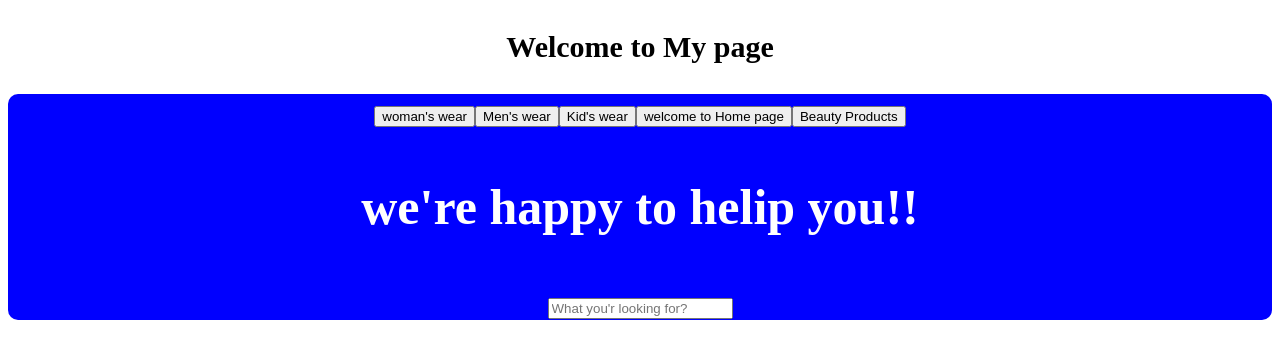
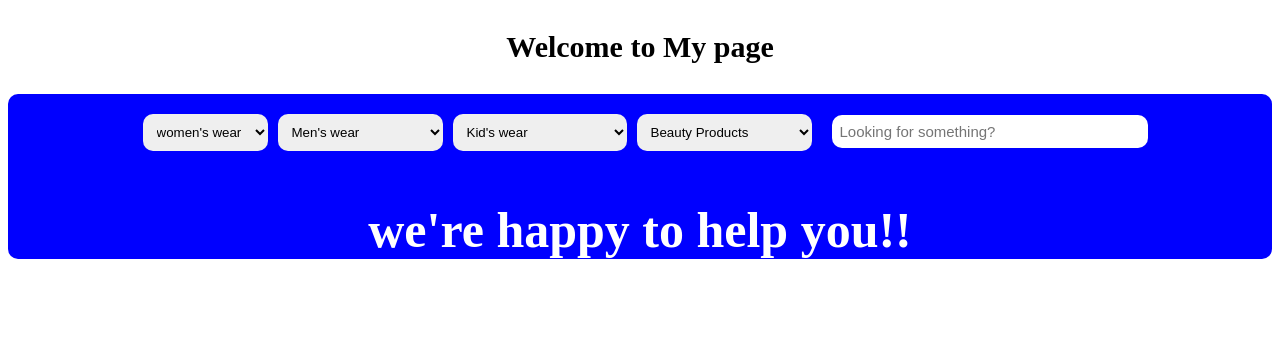
Before and after one commit to Reddy0724/my-app, a React (Create React App) app: page / in a window 1280 px wide. Shown: the top 358 px of the page. Built offline with nearby package versions, Linux system fonts and the light colour scheme.

Commit message:
add eventhandlers

```diff
--- a/package.json
+++ b/package.json
@@ -7,6 +7,7 @@
     "@testing-library/jest-dom": "^6.6.3",
     "@testing-library/react": "^16.3.0",
     "@testing-library/user-event": "^13.5.0",
+    "axios": "^1.10.0",
     "react": "^19.1.0",
     "react-dom": "^19.1.0",
     "react-scripts": "5.0.1",
--- a/src/App.css
+++ b/src/App.css
@@ -1,8 +1,9 @@
 .App {
-  display: inline;
+ display: inline;
   font-size: 30px;
   font-weight: bold;
   text-align: center;
+
 }
 .buttons{
   background-color: blue;
@@ -13,7 +14,42 @@
 
 
 }
+.optionButton{
+  padding: 10px;
+  border-radius: 10px;
+  border: none;
+  margin-left: 10px;
+  margin-top: 20px;
+  cursor: pointer;
+
+}
 .para{
   color: white;
   font-size: 50px;
 }
+.submit{
+  background-color: rgb(69, 69, 240);
+  color: white;
+  padding: 10px 20px 10px;
+  font-size: 12px;
+  border: none;
+  border-radius: 8px;
+  font-weight: bold;
+  cursor: pointer;
+  margin-left: 10px;
+
+}
+.searchButton{
+  margin-left: 20px;
+  width: 300px;
+  padding: 8px;
+  font-size: 15px;
+  border-radius: 10px;
+  border: none;
+  cursor: pointer;
+
+
+
+
+
+}
--- a/src/App.js
+++ b/src/App.js
@@ -1,31 +1,79 @@
 import './App.css';
+import React,{useState} from 'react';
+import axios from 'axios';
+
+
 
 function Button(){
+  const[option, setOption] = useState('');
+  const [search, setSearch] =useState('');
+
+  function optionElement(event){
+    setOption(event.target.value)
+
+  }
+  function searchhandler(event){
+
+  setSearch(event.target.value);
+  console.log(search);
+
+  }
+
+
   return(
     <div className='buttons'>
-      <div >
-      <button>
-     woman's wear
-      </button>
-      <button>
-        Men's wear
-      </button>
-      <button>
-        Kid's wear
-        </button>
-      <button>
-      welcome to Home page
-      </button>
-      <button>
-        Beauty Products
-      </button>
-      <p className="para">we're happy to helip you!!</p>
+      <div  >
+      <select  className='optionButton' value={option} onChange={optionElement}>
+
+      <option value=''>women's wear</option>
+      <option value = 'Jeans'>Jeans</option>
+      <option value= 'Tops'>Tops</option>
+      <option value='Dresses'>Dresses</option>
+      <option value="Sport's wear">Sport's Wear</option>
+
+      </select>
+      <select className='optionButton' value={option} onChange={optionElement}>
+
+          <option value=''>Men's wear</option>
+          <option value = 'Indo-Western Attire'>Indo-Western Attire</option>
+          <option value= 'Suits'>Suits</option>
+          <option value='Hoodies'>Hoodies</option>
+          <option value="Sport's wear">Sport's Wear</option>
+          <option value="Contemporary Styles">Contemporary Styles</option>
+
+
+          </select>
+          <select className='optionButton' value={option} onChange={optionElement}>
+
+          <option value=''>Kid's wear</option>
+          <option value = 'Floral & Party Dresses'>Floral & Party Dresses</option>
+          <option value= 'Off-Shoulder Gowns'>Off-Shoulder Gowns</option>
+          <option value='Dresses'>Dresses</option>
+          <option value="Sport's wear">Sport's Wear</option>
+
+
+          </select>
+          <select className='optionButton' value={option} onChange={optionElement}>
+
+          <option value=''>Beauty Products</option>
+          <option value = 'Skincare Essentials'>Skincare Essentials</option>
+          <option value= 'Moisturizers & Serums'>Moisturizers & Serums</option>
+          <option value='Eyeshadow Palettes'> Eyeshadow Palettes</option>
+          <option value='Cleansing Combo'>Cleansing Combo</option>
+
+          </select>
+       <input value = {search} onChange= {searchhandler} type='text' className= 'searchButton' placeholder='Looking for something?'></input>
+
+
+
+
 
 
       </div>
+      <p className="para">we're happy to help you!!</p>
 
 
-      <input placeholder="What you'r looking for?"></input>
+
       </div>
 
 
--- a/src/index.js
+++ b/src/index.js
@@ -1,6 +1,8 @@
 import React from 'react';
 import ReactDOM from 'react-dom/client';
-import App from './App';
+import App from './App.js'
+
+
 
 
 
```
Also changed, not shown: src/eventhandlers.js (added, +103 -0 lines), 1 other file (tests, documents, lock files or other folders).
